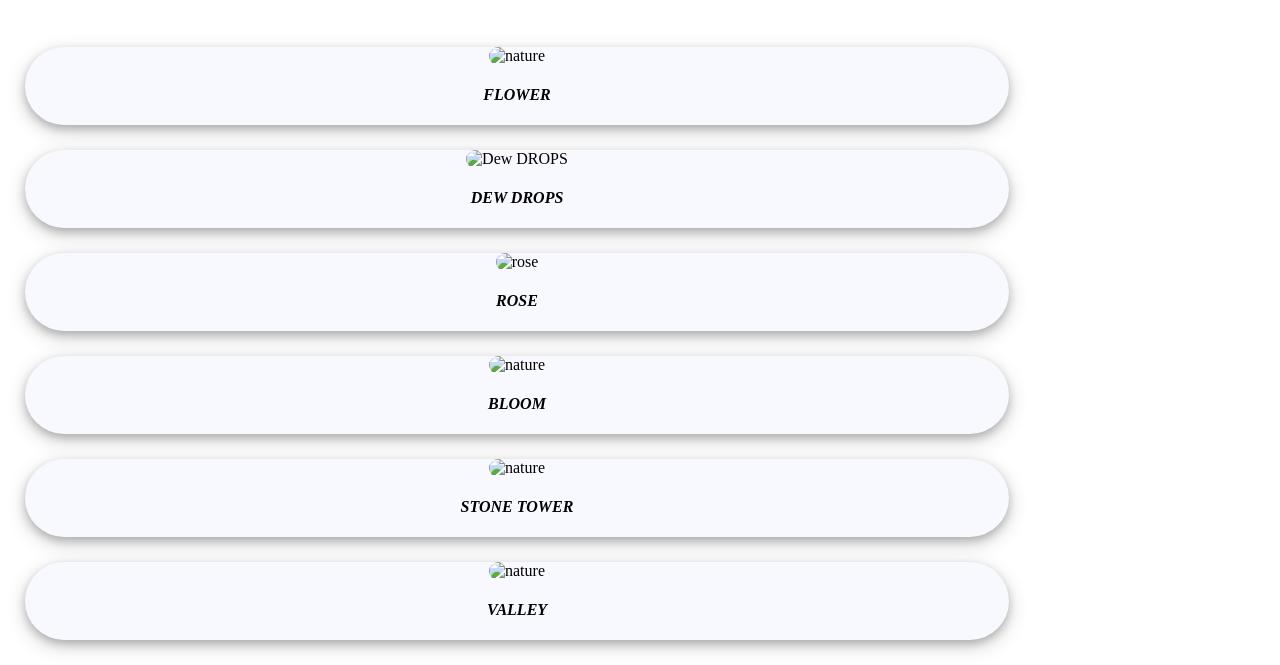
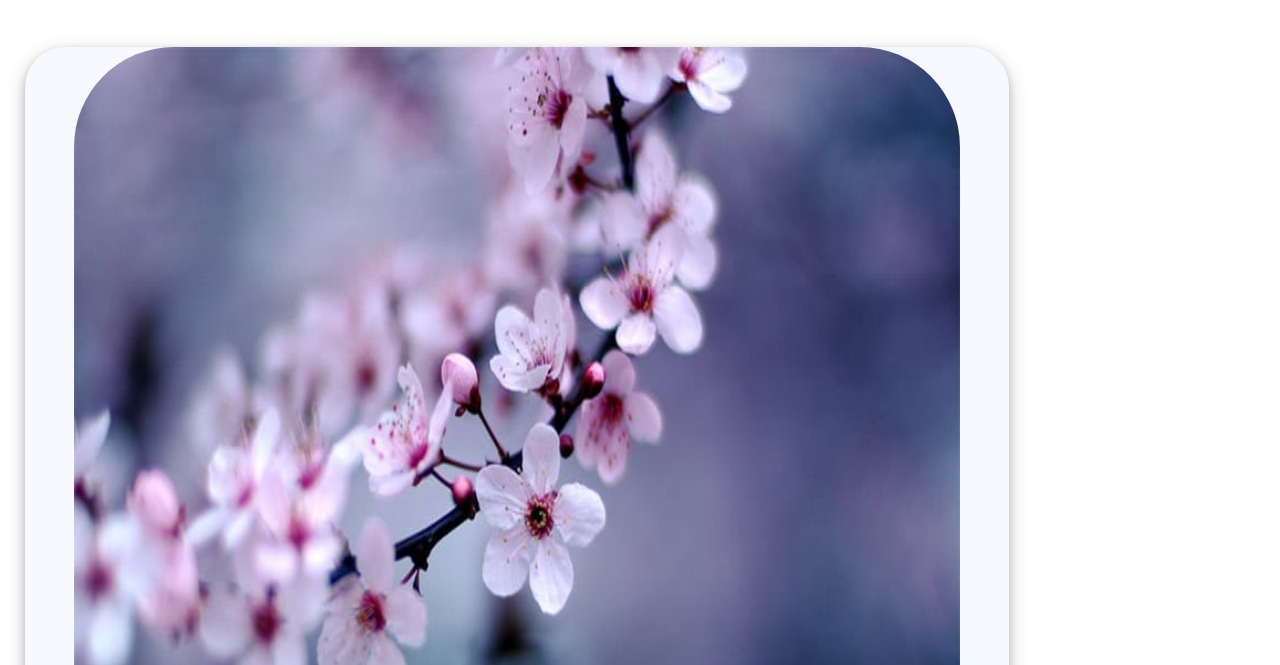
Before and after one commit to RohitMohanty14/Rohit_Mohanty, a plain HTML site: page index.html in a window 1280 px wide. Shown: the part 135-800 px from the top of the page. Drawn offline with Linux system fonts and the light colour scheme.

Commit message:
Update index.html

```diff
--- a/index.html
+++ b/index.html
@@ -10,35 +10,35 @@
 <h2>REALISTIC BEAUTY OF NATURE</h2>
 
 <div class="polaroid">
-  <img src="image\image6.jpg" alt="nature" style="width:100%">
+  <img src="image6.jpg" alt="nature" style="width:100%">
   <div class="container">
     <p><strong><em>FLOWER</em></strong></p>
     </div>
 </div>
 
 <div class="polaroid">
-  <img src="image\image4.jpg" alt="Dew DROPS" style="width:100%">
+  <img src="image4.jpg" alt="Dew DROPS" style="width:100%">
   <div class="container">
   <p><strong><em>DEW DROPS</em></strong></p>
   </div>
 </div>
 
 <div class="polaroid">
-    <img src="image\image8.jpg" alt="rose" style="width:100%">
+    <img src="image8.jpg" alt="rose" style="width:100%">
     <div class="container">
     <p><strong><em>ROSE</em></strong></p>
     </div>
   </div>
 
   <div class="polaroid">
-    <img src="image\image3.jpg" alt="nature" style="width:100%">
+    <img src="image3.jpg" alt="nature" style="width:100%">
     <div class="container">
     <p><strong><em>BLOOM</em></strong></p>
     </div>
   </div>
 
   <div class="polaroid">
-    <img src="image\image2.jpg" alt="nature" style="width:100%">
+    <img src="image2.jpg" alt="nature" style="width:100%">
     <div class="container">
     <p><strong><em>STONE TOWER</em></strong></p>
     </div>
@@ -46,7 +46,7 @@
 
 
   <div class="polaroid">
-    <img src="image\image10.jpg" alt="nature" style="width:100%">
+    <img src="image10.jpg" alt="nature" style="width:100%">
     <div class="container">
     <p><strong><em>VALLEY</em></strong></p>
     </div>
```
